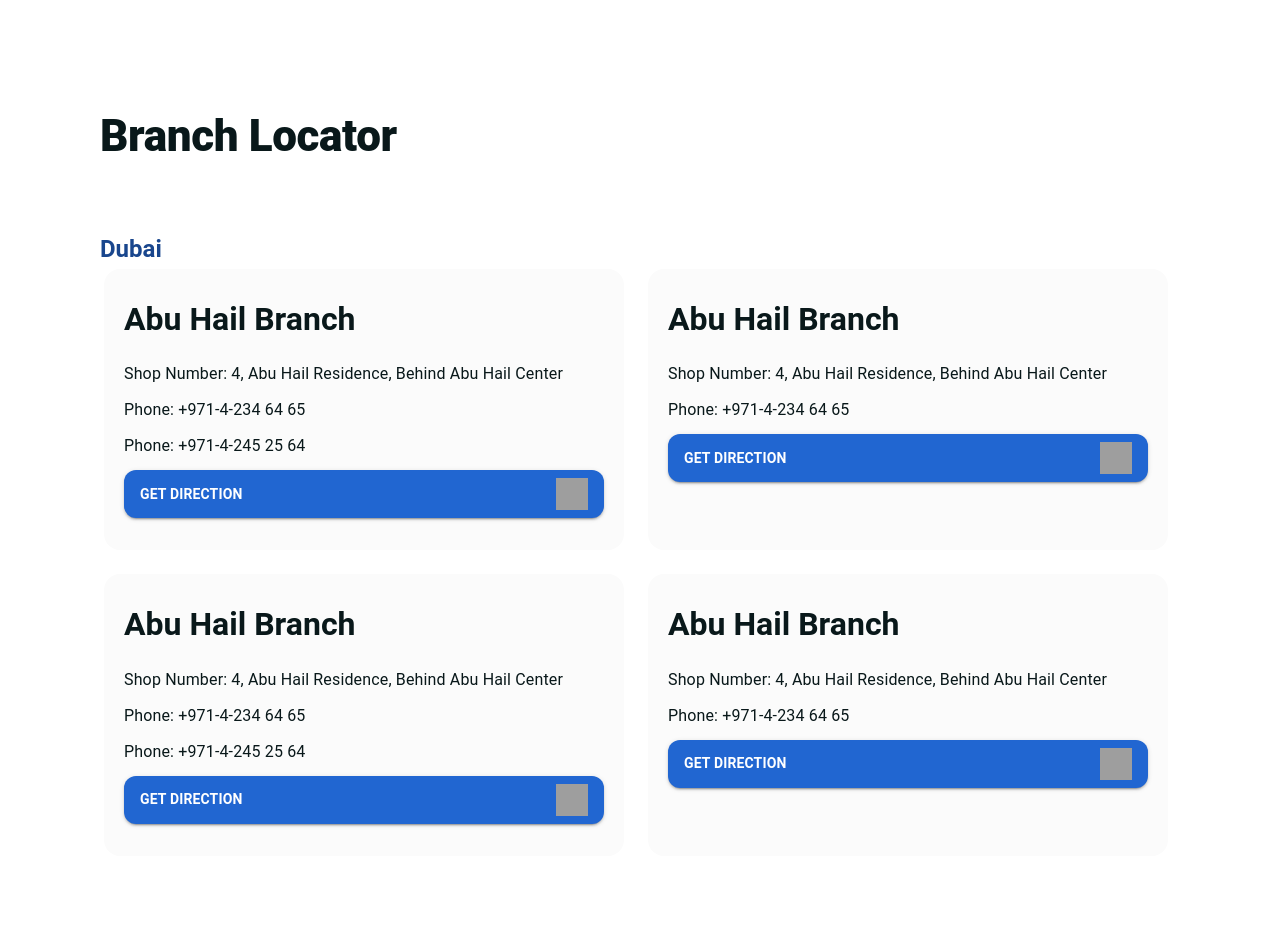
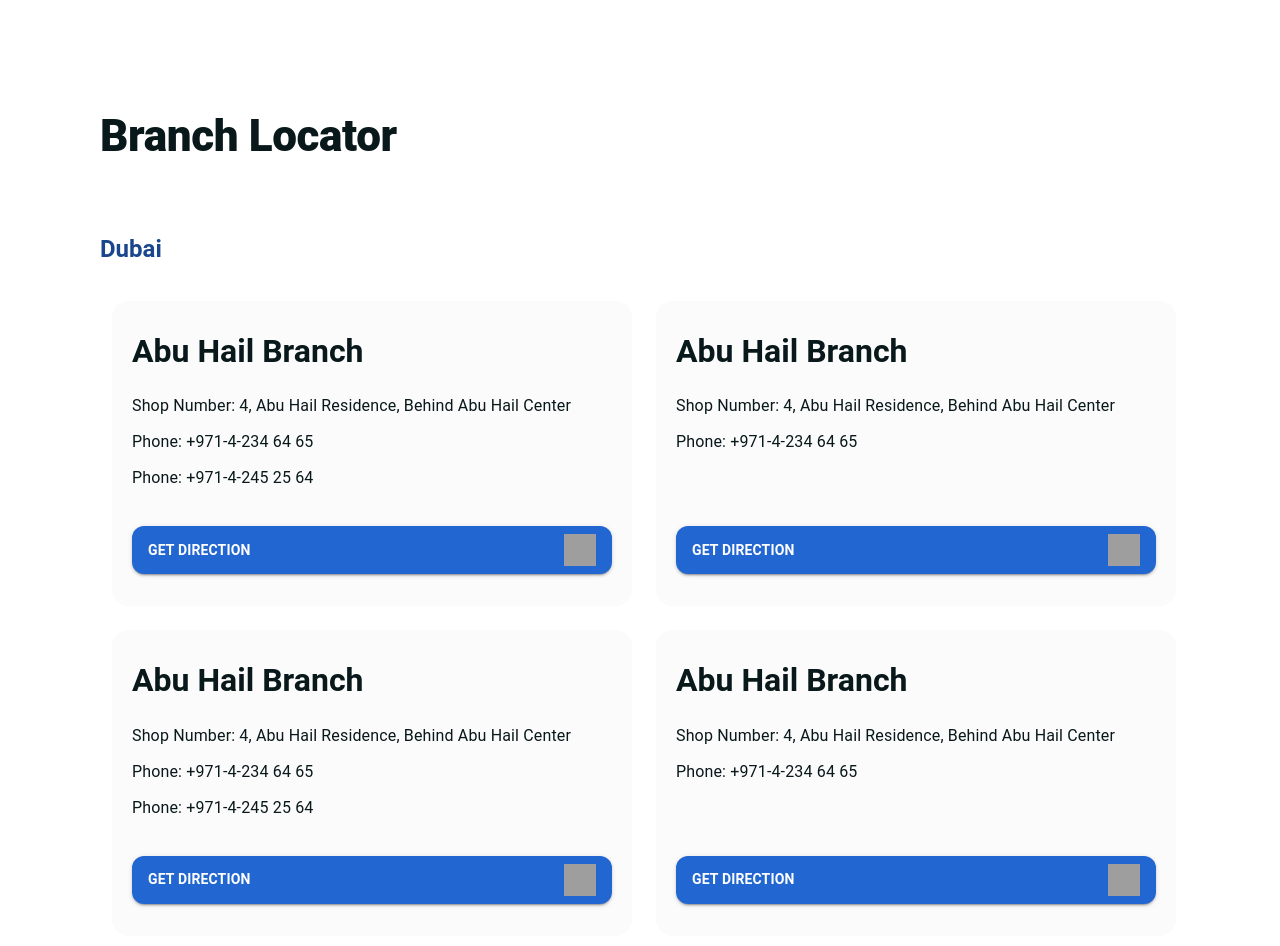
Before and after one commit to Chandanpt/unimoni-webflow, a Next.js app: page /home/branches in a window 1280 px wide. Shown: the top 946 px of the page. Built offline with nearby package versions, Linux system fonts and the light colour scheme; grey boxes are pictures that could not be loaded.

Commit message:
Aligned get direction button for branches and made changes in dimension

```diff
--- a/src/components/branchCard.tsx
+++ b/src/components/branchCard.tsx
@@ -17,6 +17,10 @@ const BranchCard = (props) => {
         boxShadow: "none",
       }}
     >
+
+      <Box sx={{display: "flex", flexDirection: "column", justifyContent: "space-between", height: "100%"}}>
+
+      <Box>
       <Typography
         variant="h3"
         sx={{
@@ -28,8 +32,6 @@ const BranchCard = (props) => {
       >
         {props.title}
       </Typography>
-      <Box sx={{display: "flex", flexDirection: "column", justifyContent: "space-between", height: "auto"}}>
-      <Box>
       <Typography
         variant="subtitle1"
         sx={{
@@ -66,7 +68,7 @@ const BranchCard = (props) => {
           padding: "8px 16px",
           borderRadius: "12px",
           width: "100%",
-          bottom: "0"
+          marginTop: "24px"
         }}
       >
         <Typography variant="body2" sx={{ color: "white", fontWeight: "700" }}>
--- a/src/pages/home/branches.tsx
+++ b/src/pages/home/branches.tsx
@@ -69,7 +69,7 @@ const Branches = () => {
         >
           Dubai
         </Typography>
-        <Grid container spacing={1} alignItems="stretch">
+        <Grid container spacing={1} alignItems="stretch" sx={{margin: "24px 0"}}>
           {data.map((item, index) => (
             <Grid
               xs={12}
```
